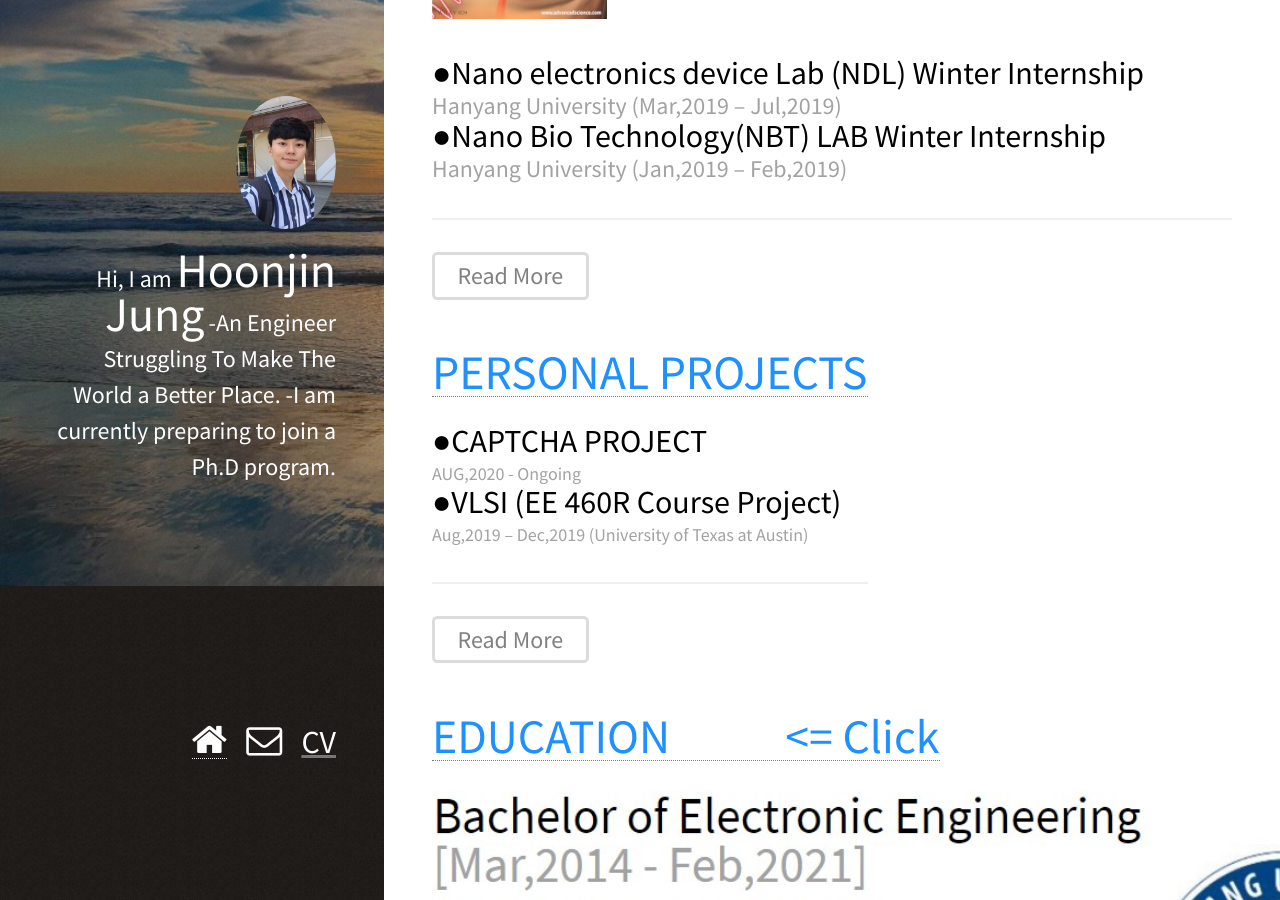
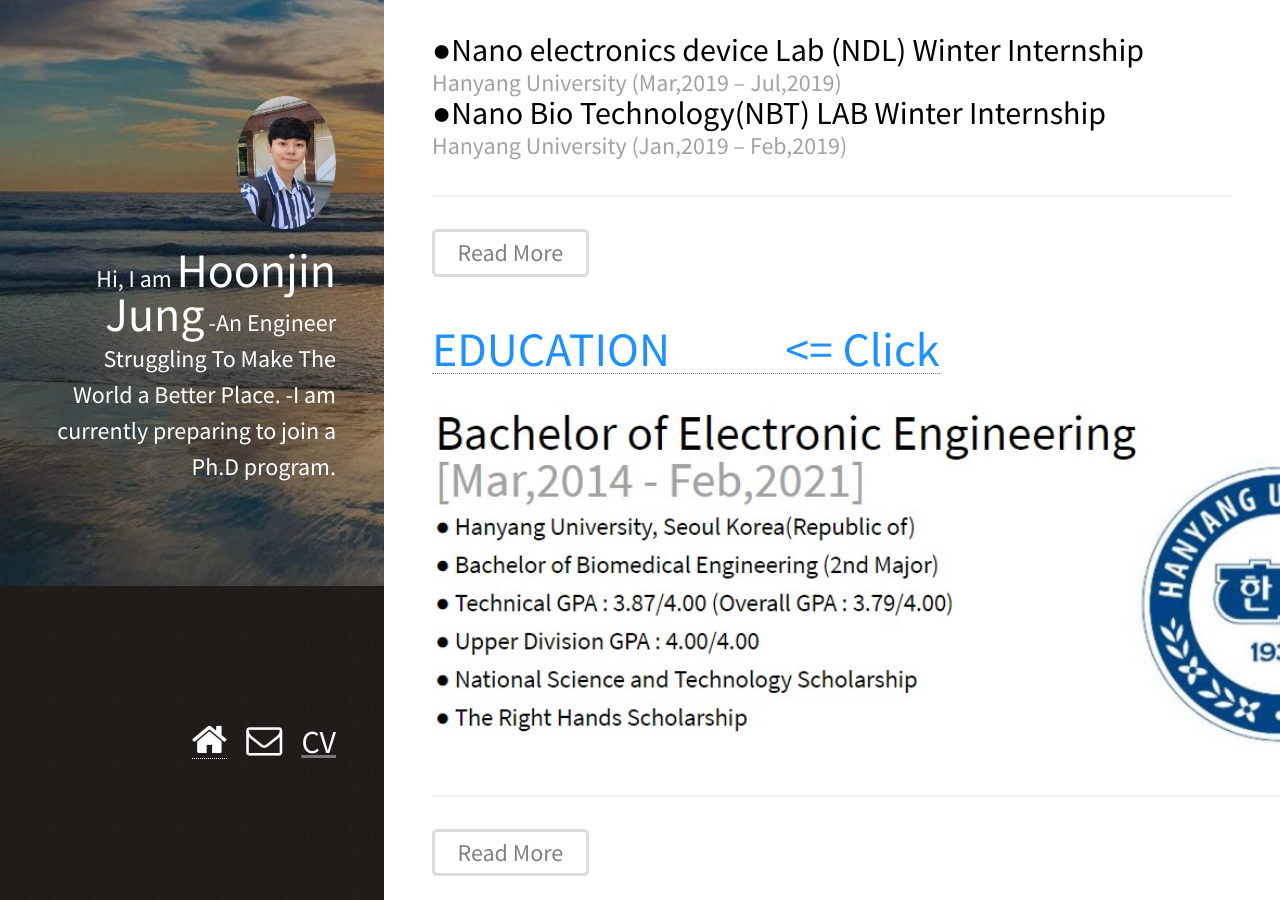
Before and after one commit to davidhoonjin/davidhoonjin.github.io, a Jekyll site: the page built from index.html, in a window 1280 px wide and 900 px high, scrolled down 3138 px. Built offline with Jekyll 4.4.1, drawn with Linux system fonts in a browser that asks for light colours; nearby versions of some CDN libraries; some of the changed text lies outside the part shown.

Commit message:
nth and nth and fifteenth commit

```diff
--- a/_posts/2019-01-14-Education.markdown
+++ b/_posts/2019-01-14-Education.markdown
@@ -14,7 +14,7 @@
 <font size="5em" style="color:black;">
 ● Hanyang University, Seoul Korea(Republic of) <br>
 ● Bachelor of Biomedical Engineering (2nd Major) <br>
-● Technical GPA : 3.87/4.00 (Overall GPA : 3.78/4.00)<br>
+● Technical GPA : 3.87/4.00 (Overall GPA : 3.79/4.00)<br>
 ● Upper Division GPA : 4.00/4.00 <br>
 ● National Science and Technology Scholarship <br>
 ● The Right Hands Scholarship <br></font> -->
--- a/_posts/2019-09-03-Personal Projects.markdown
+++ /dev/null
@@ -1,80 +0,0 @@
----
-layout: post
-title: <font size="7em"> <font style="color:Dodgerblue;">PERSONAL PROJECTS </font></font>
-categories: update
----
-<br><font size="6em" style="color:black;">
-●CAPTCHA PROJECT  <br>
-</font> <font size="4em"> AUG,2020 - Ongoing </font>
-<br><font size="6em" style="color:black;">●VLSI (EE 460R Course Project) <br>
-</font> <font size="4em"> Aug,2019 – Dec,2019 (University of Texas at Austin)
-</font><br>
-<hr style="height:3px">
-
-
-
-
-
-
-<br>
-<h1 style="background-color:LightCyan; text-align:center; color:black;"><font size="6em">
-VLSI (EE 460R)Course Project </font></h1>
-<div style="float:right;"><font size="5em"> University of Texas at Austin (Aug,2019 – Dec,2019)
-</font></div>
-<br><br>
-
-<font size="5em" style="color:black;">
-<u>"SSP(Synchronous Serial Port) Design” with Verilog</u><br></font>
-<br>
-<img src="/images/fulls/VLSI4.jpg" class="image-img" width="500" height="300"><br>
-Sketch ↑ <br>
-<img src="/images/fulls/Transmiter_part.jpg" class="image-img" width="1000" height="100"><br>
-Transmit Works ↑<br>
-<img src="/images/fulls/FIFO.jpg" class="image-img" width="1000" height="300"><br>
-FIFO Works ↑<br>
-<img src="/images/fulls/Transmiter_Reciever_connection.jpg" class="image-img" width="1000" height="300"><br>
-Receiver Works and Connected to Transmitter ↑<br>
-<img src="/images/fulls/SSP.jpg" class="image-img" width="1000" height="800"><br>
-SSP Works (Data out at the top, Data in at the bottom) ↑<br>
-<a href="/images/Hoonjin_Jung_lab3A/RxFIFO.v">Click here for the RxFIFO Verilog code</a><br>
-<a href="/images/Hoonjin_Jung_lab3A/RxLogic.v">Click here for the RxLogic Verilog code</a><br>
-<a href="/images/Hoonjin_Jung_lab3A/SSP.v">Click here for the SSP Verilog code</a><br>
-<a href="/images/Hoonjin_Jung_lab3A/TxFIFO.v">Click here for the TxFIFO Verilog code</a><br>
-<a href="/images/Hoonjin_Jung_lab3A/TxLogic.v">Click here for the TxLogic Verilog code</a><br>
-<br><br>
-<font size="5em" style="color:black;">
-<u>"SSP with ARM using WISHBONE Design” with Verilog</u><br></font><br>
-<img src="/images/fulls/ARM.jpg" class="image-img" width="500" height="300">
-<img src="/images/fulls/ARM2.jpg" class="image-img" width="500" height="300"><br>
-Sketch ↑ <br>
-<a href="/images/Hoonjin_Jung_lab3B/WISHB_MASTER.v">Click here for the WISHB_MASTER Verilog code</a><br>
-<a href="/images/Hoonjin_Jung_lab3B/WISHB_SLAVE.v">Click here for the WISHB_SLAVE Verilog code</a><br>
-<br>
-<br>
-<font size="5em" style="color:black;"><u>"16-bit Adder Design” with Virtuoso</u><br>
-Kogge-Stone Adder</font><br>
-<img src="/images/fulls/Kogge.jpg" class="image-img" width="500" height="300"><br>
-<a href="/images/jung_hoonjin_2a.tar.gz.zip">Click here to Download the .tar(Virtuoso) file</a><br>
-<br>
-<br>
-<font size="5em" style="color:black;">
-<u>"1-bit Memory Design” with Virtuoso</u><br></font>
-<br>
-<img src="/images/fulls/VLSI1.jpg" class="image-img" width="500" height="300">
-<br>
-Schematic ↑ <br>
-<hr style="height:3px">
-
-<br>
-<br>
-<h1 style="background-color:LightCyan; text-align:center; color:black;"><font size="6em">
-CAPTCHA PROJECT
-</font></h1>
-<div style="float:right;"><font size="5em"> JUL,2020 - Ongoing </font></div>
-<br>
-<br>
-<br>
-<br>
-<br>
-<hr style="height:3px">
-<br>
```
Also changed, not shown: _posts/2020-02-03-Current Projects.markdown (+22 -8 lines), images/fingers/3d2.jpg, images/fingers/3d2_2.jpg (added), images/fingers/cover.jpg (added), images/fingers/output.jpg (added), images/fingers/output2.jpg (added), images/fingers/output3.jpg (added), images/fingers/setting.jpg (added), images/fingers/with_sensor.jpg, images/fulls/09_1.jpg, images/fulls/Edu.jpg, images/fulls/bci2.jpg, images/fulls/bci2_2.jpg (added), images/fulls/bci3.jpg, 1 more files, 3 other files.
